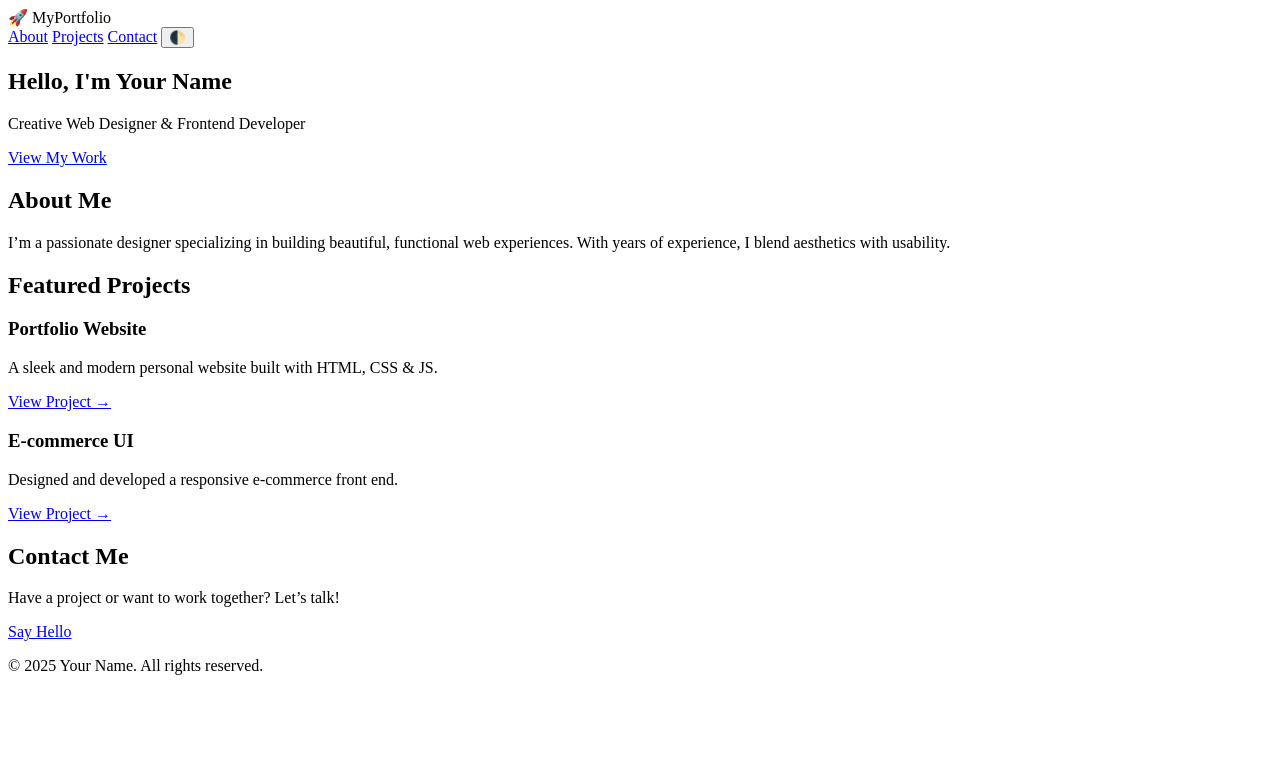
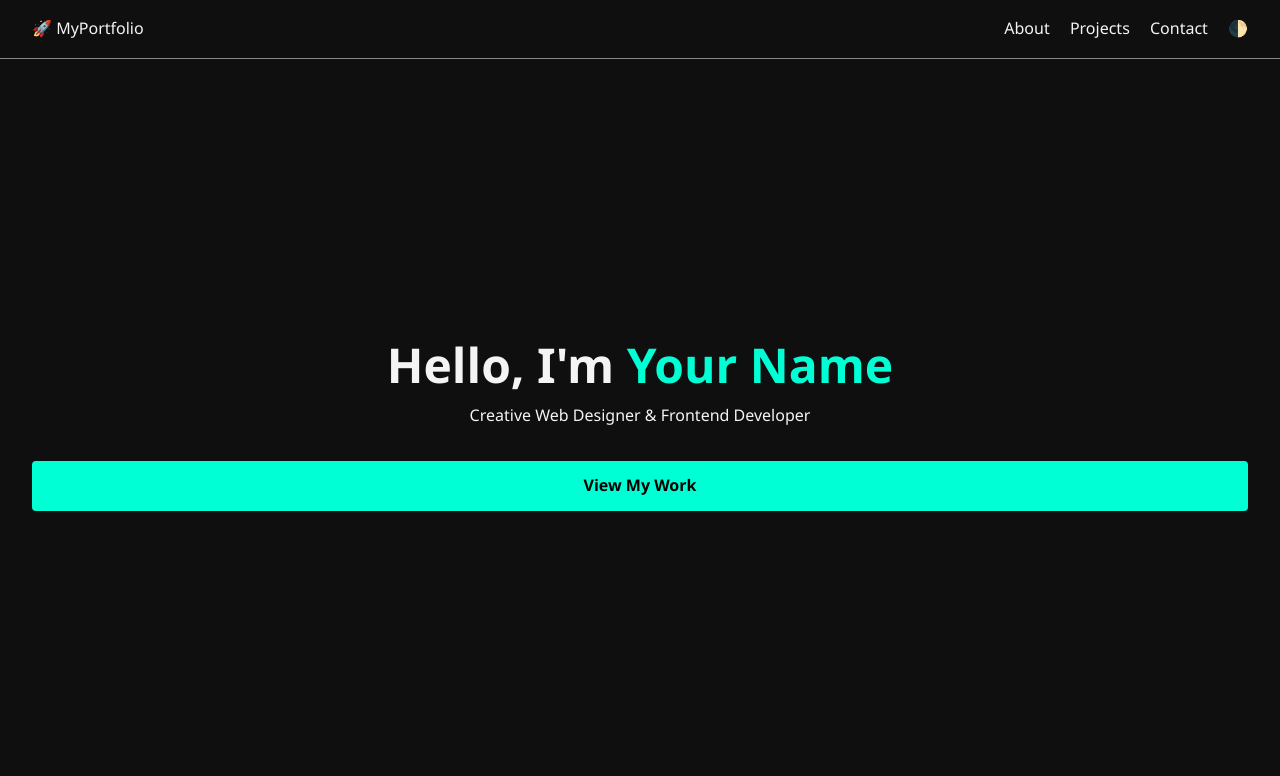
Before and after one commit to MythKeith1/KeithG-Portfolio-, a plain HTML site: page Index.html in a window 1280 px wide. Shown: the top 776 px of the page. Drawn offline with Linux system fonts and the light colour scheme; a script that the page names is missing.

Commit message:
Update Index.html
Signed-off-by: keith <102316813+MythKeith1@users.noreply.github.com>

```diff
--- a/Index.html
+++ b/Index.html
@@ -5,7 +5,7 @@
   <meta charset="UTF-8" />
   <meta name="viewport" content="width=device-width, initial-scale=1.0"/>
   <title>My Portfolio</title>
-  <link rel="stylesheet" href="style.css"/>
+  <link rel="stylesheet" href="Styles.css"/>
 </head>
 <body>
   <header class="header">
```
